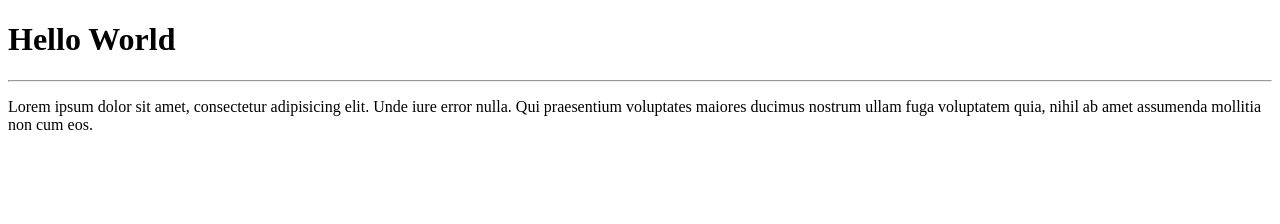
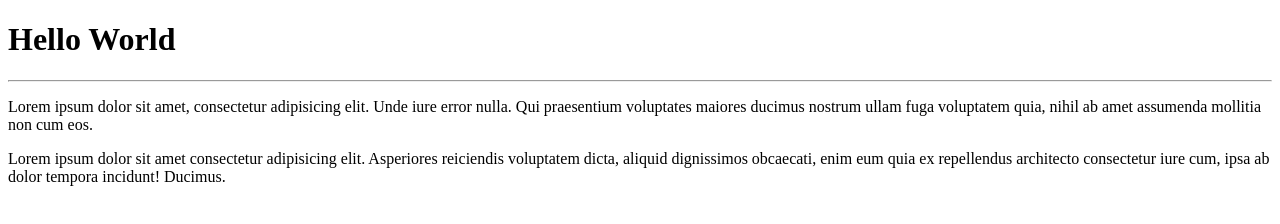
Before and after one commit to mrlopesbrazil/Hello-World, a plain HTML site: page site-exemplo/index.html in a window 1280 px wide. Drawn offline with Linux system fonts and the light colour scheme.

Commit message:
Adicionei um parágrafo

```diff
--- a/site-exemplo/index.html
+++ b/site-exemplo/index.html
@@ -10,5 +10,6 @@
     <h1>Hello World</h1>
     <hr>
     <p>Lorem ipsum dolor sit amet, consectetur adipisicing elit. Unde iure error nulla. Qui praesentium voluptates maiores ducimus nostrum ullam fuga voluptatem quia, nihil ab amet assumenda mollitia non cum eos.</p>
+    <p>Lorem ipsum dolor sit amet consectetur adipisicing elit. Asperiores reiciendis voluptatem dicta, aliquid dignissimos obcaecati, enim eum quia ex repellendus architecto consectetur iure cum, ipsa ab dolor tempora incidunt! Ducimus.</p>
 </body>
 </html>
```
